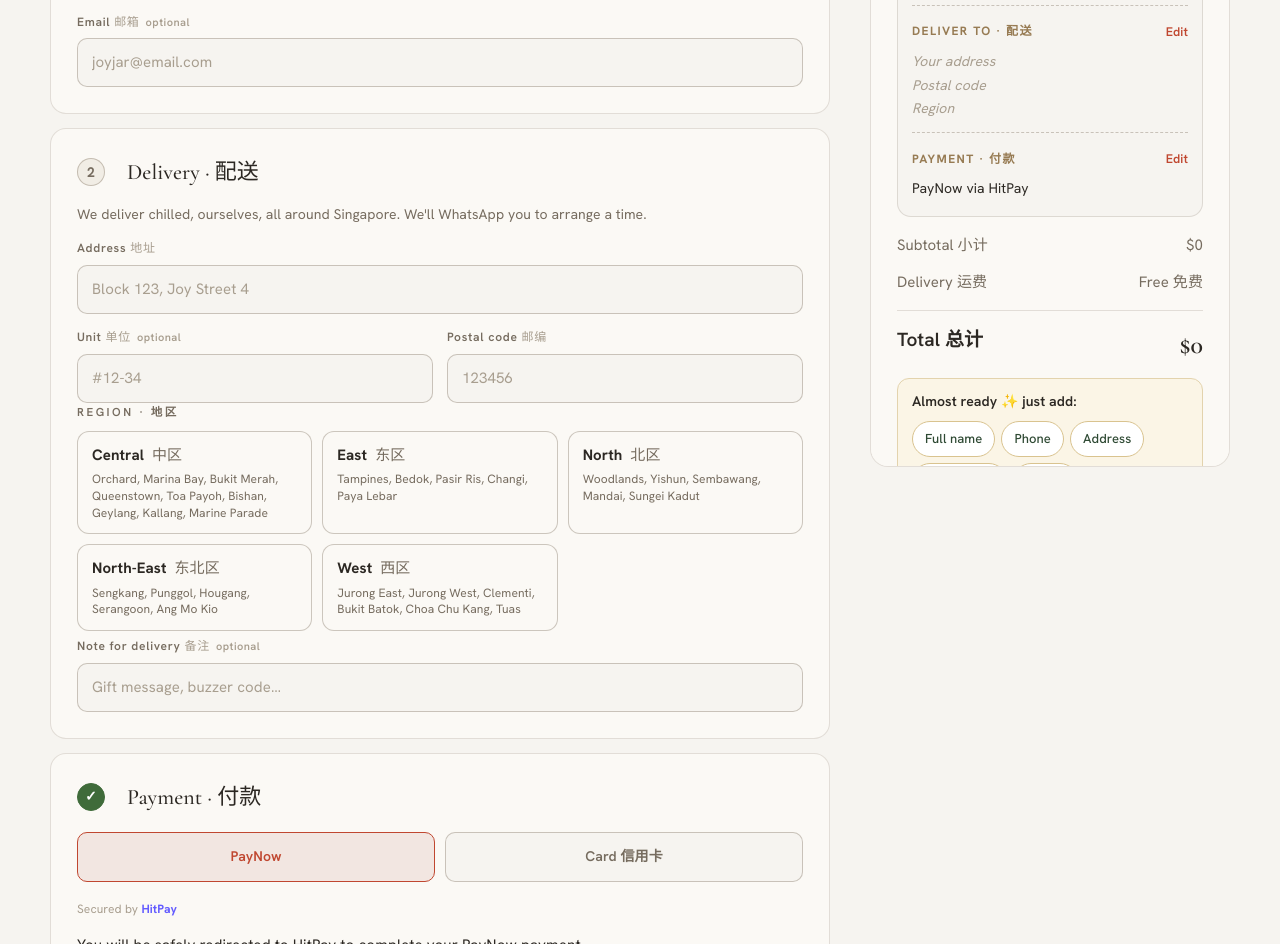
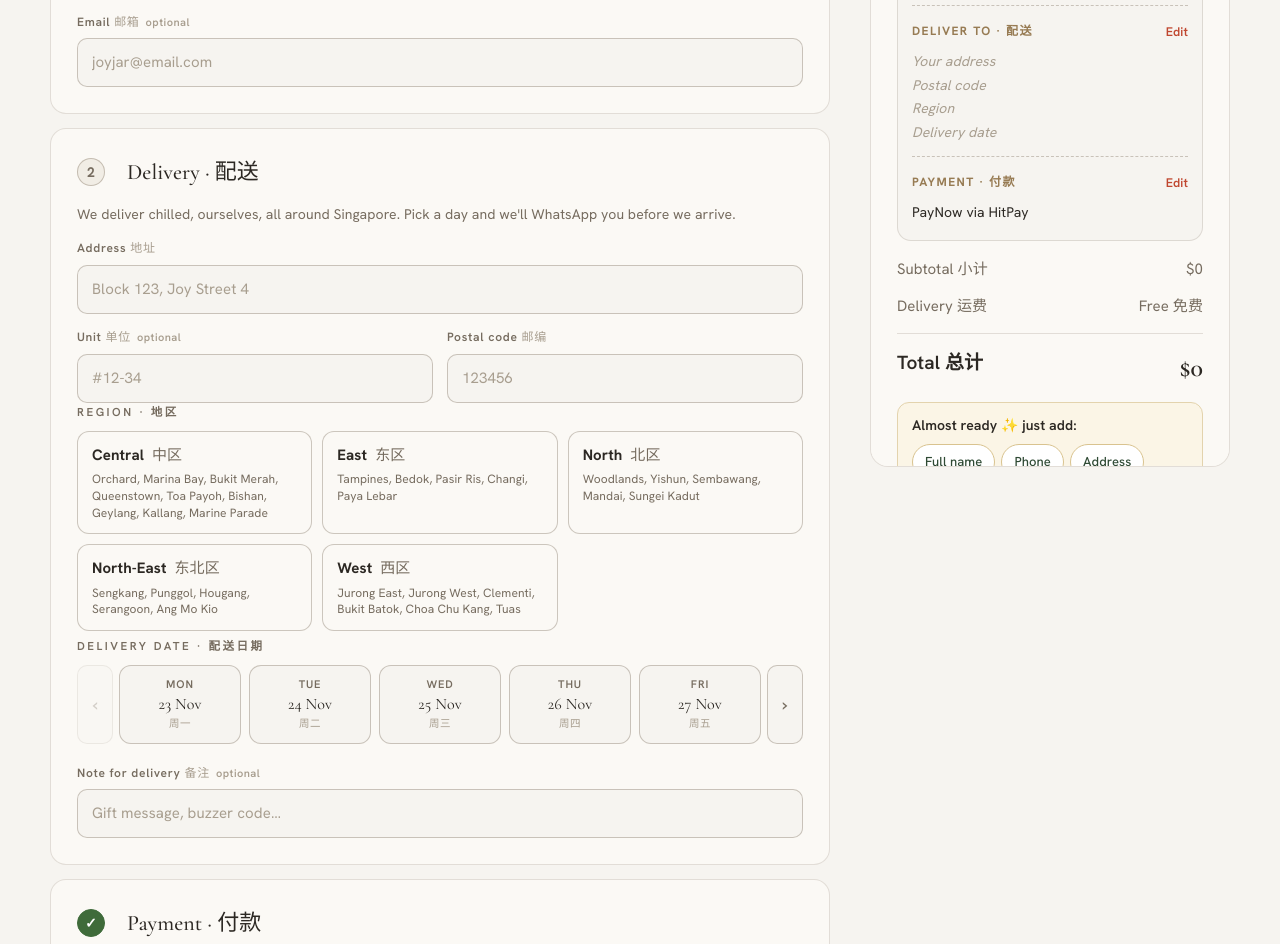
Before and after one commit to jordanleewei/joyjar-shop, a Next.js app: page /checkout in a window 1280 px wide. Shown: the part 440-1384 px from the top of the page. Built offline with nearby package versions, Linux system fonts and the light colour scheme; no server answers; the database is empty.

Commit message:
checkout: delivery date (no time); date shown in admin, labels, email and confirmation
Co-Authored-By: Claude Opus 5.5 <noreply@anthropic.com>
Claude-Session: https://claude.ai/code/session_01CrfUfTPZHZPWNMpYr6TdKC

```diff
--- a/src/app/admin/OrdersClient.tsx
+++ b/src/app/admin/OrdersClient.tsx
@@ -3,6 +3,7 @@
 import React, { useMemo, useState } from "react";
 import { useRouter } from "next/navigation";
 import { REGIONS } from "@/lib/regions";
+import { formatDate } from "@/lib/dates";
 import type { AdminOrder } from "@/lib/adminData";
 
 type View = "new" | "packed" | "delivered" | "all" | "unpaid";
@@ -28,6 +29,7 @@ export function OrdersClient({ paid, unpaid }: { paid: AdminOrder[]; unpaid: Adm
   const [orders, setOrders] = useState(paid);
   const [view, setView] = useState<View>("new");
   const [region, setRegion] = useState<string>("all");
+  const [day, setDay] = useState<string>("all");
   const [q, setQ] = useState("");
   const [sel, setSel] = useState<Set<string>>(new Set());
   const [busy, setBusy] = useState(false);
@@ -40,7 +42,8 @@ export function OrdersClient({ paid, unpaid }: { paid: AdminOrder[]; unpaid: Adm
     if (!s) return true;
     return [o.num, o.name, o.phone, o.postal, o.addr, o.email].some((v) => v.toLowerCase().includes(s));
   };
-  const searched = base.filter(matches);
+  const days = [...new Set(base.map((o) => o.date))].sort((a, b) => (a || "9").localeCompare(b || "9"));
+  const searched = base.filter(matches).filter((o) => day === "all" || o.date === day);
   const counts = useMemo(() => {
     const c: Record<string, number> = { all: searched.length };
     for (const o of searched) c[o.region] = (c[o.region] || 0) + 1;
@@ -51,7 +54,7 @@ export function OrdersClient({ paid, unpaid }: { paid: AdminOrder[]; unpaid: Adm
   // group by region, then by postal code so nearby addresses sit together
   const groups = REGION_ORDER.map((r) => ({
     id: r,
-    list: shown.filter((o) => o.region === r).sort((a, b) => a.postal.localeCompare(b.postal) || a.createdAt.localeCompare(b.createdAt)),
+    list: shown.filter((o) => o.region === r).sort((a, b) => (a.date || "9").localeCompare(b.date || "9") || a.postal.localeCompare(b.postal) || a.createdAt.localeCompare(b.createdAt)),
   })).filter((g) => g.list.length);
 
   const viewCount = (v: View) => v === "unpaid" ? unpaid.length : v === "all" ? orders.length : orders.filter((o) => o.fulfil === v).length;
@@ -81,6 +84,10 @@ export function OrdersClient({ paid, unpaid }: { paid: AdminOrder[]; unpaid: Adm
           <h1>Orders · 订单</h1>
           <p className="adm-muted">{viewCount("new")} to pack ({jarsToPack} jars) · {viewCount("packed")} packed, out for delivery</p>
         </div>
+        <select className="adm-day" value={day} onChange={(e) => { setDay(e.target.value); setSel(new Set()); }} aria-label="Delivery date">
+          <option value="all">All delivery dates</option>
+          {days.map((d) => <option key={d || "none"} value={d}>{d ? formatDate(d) : "No date"} ({base.filter((o) => o.date === d).length})</option>)}
+        </select>
         <input className="adm-search" type="search" placeholder="Search name, phone, postal code, order no." value={q} onChange={(e) => setQ(e.target.value)} />
       </div>
 
@@ -122,7 +129,8 @@ export function OrdersClient({ paid, unpaid }: { paid: AdminOrder[]; unpaid: Adm
                 <article key={o.num} className={`adm-order ${sel.has(o.num) ? "is-sel" : ""}`}>
                   <div className="adm-order-top">
                     <label className="adm-check"><input type="checkbox" checked={sel.has(o.num)} onChange={() => toggle(o.num)} aria-label={`Select ${o.num}`} /> <strong>{o.num}</strong></label>
-                    <span className="adm-muted">{when(o.createdAt)}</span>
+                    {o.date && <span className="adm-date">🗓 {formatDate(o.date)}</span>}
+                    <span className="adm-muted">ordered {when(o.createdAt)}</span>
                     {view !== "unpaid" && <span className={`adm-st adm-st-${o.fulfil}`}>{o.fulfil === "new" ? "To pack" : o.fulfil === "packed" ? "Packed" : "Delivered"}</span>}
                   </div>
                   <div className="adm-order-body">
--- a/src/app/admin/labels/LabelsClient.tsx
+++ b/src/app/admin/labels/LabelsClient.tsx
@@ -2,6 +2,7 @@
 
 import { useState } from "react";
 import { REGIONS } from "@/lib/regions";
+import { formatDate } from "@/lib/dates";
 import type { AdminOrder } from "@/lib/adminData";
 
 // Two layouts: one 4×6" (100×150mm) label per page for label printers, or 8 per A4 sticker sheet.
@@ -30,7 +31,7 @@ export function LabelsClient({ orders }: { orders: AdminOrder[] }) {
             <div className="lbl" key={o.num}>
               <div className="lbl-top">
                 <span className="lbl-region">{r ? <>{r.en.toUpperCase()} <small>{r.zh}</small></> : "NO REGION"}</span>
-                <span className="lbl-num">{o.num}</span>
+                <span className="lbl-num">{o.date ? formatDate(o.date) + " · " : ""}{o.num}</span>
               </div>
               <div className="lbl-to">
                 <span className="lbl-k">TO</span>
--- a/src/app/api/create-hitpay-payment/route.ts
+++ b/src/app/api/create-hitpay-payment/route.ts
@@ -6,12 +6,13 @@ import { discountOptions, applyDiscount } from '@/lib/discounts';
 import { pointsSummary, lockMember } from '@/lib/points';
 import { pointsFor } from '@/lib/club';
 import { REGIONS } from '@/lib/regions';
+import { isDeliveryDate } from '@/lib/dates';
 
 // Prices the cart on the server, saves a pending order, then opens a HitPay payment request.
 export async function POST(request: Request) {
   try {
     const body = await request.json();
-    const { cart, form = {}, region = "", pay = "paynow", discount = {} } = body || {};
+    const { cart, form = {}, region = "", date = "", pay = "paynow", discount = {} } = body || {};
 
     const hitpayApiKey = process.env.HITPAY_API_KEY;
     if (!hitpayApiKey) {
@@ -23,6 +24,7 @@ export async function POST(request: Request) {
     }
     const regionId = REGIONS.some((r) => r.id === region) ? String(region) : '';
     if (!regionId) return NextResponse.json({ error: 'Please choose your delivery region.' }, { status: 400 });
+    if (!isDeliveryDate(String(date))) return NextResponse.json({ error: 'Please pick a delivery date from tomorrow onwards.' }, { status: 400 });
 
     let priced;
     try {
@@ -54,7 +56,7 @@ export async function POST(request: Request) {
             addr: String(form.addr || "").slice(0, 300), unit: String(form.unit || "").slice(0, 40),
             postal: String(form.postal || "").trim().slice(0, 20), note: String(form.note || "").slice(0, 500),
           }),
-          slot: "",
+          slot: String(date), // delivery date, YYYY-MM-DD
           zoneId: regionId,
           region: regionId,
           subtotal: priced.subtotal,
--- a/src/app/checkout/CheckoutClient.tsx
+++ b/src/app/checkout/CheckoutClient.tsx
@@ -13,6 +13,7 @@ import { checkoutSwim } from "@/components/ui/Fish";
 import Link from "next/link";
 import { applyDiscount, maxBlocks, DiscountOptions, REDEEM_BLOCK, REDEEM_VALUE, pointsFor } from "@/lib/club";
 import { REGIONS, regionFromPostal } from "@/lib/regions";
+import { deliveryDates, dateParts, formatDate } from "@/lib/dates";
 
 
 function Field({ id, label, zh, value, onChange, onBlur, placeholder, type = "text", wide, required, optional, error, inputMode, autoComplete }: any) {
@@ -31,7 +32,7 @@ function Field({ id, label, zh, value, onChange, onBlur, placeholder, type = "te
 }
 
 // What's still needed before paying (shown inline and in the summary)
-function validate(form: any, region: string) {
+function validate(form: any, region: string, date: string) {
   const e: Record<string, string> = {};
   const digits = (form.phone || "").replace(/\D/g, "");
   if (!form.name.trim()) e.name = "Add your name so we know who it's for.";
@@ -41,10 +42,12 @@ function validate(form: any, region: string) {
   if (!form.addr.trim()) e.addr = "Add your street and block number.";
   if (!/^\d{6}$/.test((form.postal || "").trim())) e.postal = form.postal.trim() ? "Singapore postal codes have 6 digits." : "Add your 6-digit postal code.";
   if (!region) e.region = "Pick the region you're in.";
+  if (!date) e.date = "Pick a day for your delivery.";
   return e;
 }
-const FIELD_LABEL: Record<string, string> = { name: "Full name", phone: "Phone", email: "Email", addr: "Address", postal: "Postal code", region: "Region" };
-const FIELD_ORDER = ["name", "phone", "email", "addr", "postal", "region"];
+const FIELD_LABEL: Record<string, string> = { name: "Full name", phone: "Phone", email: "Email", addr: "Address", postal: "Postal code", region: "Region", date: "Delivery date" };
+const FIELD_ORDER = ["name", "phone", "email", "addr", "postal", "region", "date"];
+const VISIBLE_DATES = 5;
 
 export function CheckoutClient({ products, bundles, deliveryConfig, member }: any) {
   const router = useRouter();
@@ -54,6 +57,9 @@ export function CheckoutClient({ products, bundles, deliveryConfig, member }: an
   const [form, setForm] = useState({ name: member?.name || "", phone: "", email: member?.email || "", addr: "", unit: "", postal: "", note: "" });
   const [region, setRegion] = useState("");
   const [regionPicked, setRegionPicked] = useState(false); // customer chose it themselves
+  const [dates] = useState(() => deliveryDates());
+  const [date, setDate] = useState("");
+  const [dateOffset, setDateOffset] = useState(0);
   const [pay, setPay] = useState("paynow");
   const [swimming, setSwimming] = useState(false);
 
@@ -87,15 +93,15 @@ export function CheckoutClient({ products, bundles, deliveryConfig, member }: an
     const guess = regionFromPostal(v);
     if (guess && !regionPicked) setRegion(guess); // suggest; never override their own choice
   };
-  const errors = validate(form, region);
+  const errors = validate(form, region, date);
   const missing = FIELD_ORDER.filter((k) => errors[k]);
   const ready = missing.length === 0;
   const err = (k: string) => (showAll || touched[k] ? errors[k] : undefined);
   const blur = (k: string) => () => setTouched((t) => ({ ...t, [k]: true }));
   const contactDone = !errors.name && !errors.phone && !errors.email;
-  const deliveryDone = !errors.addr && !errors.postal && !errors.region;
+  const deliveryDone = !errors.addr && !errors.postal && !errors.region && !errors.date;
   const goTo = (k: string) => {
-    const el = (k === "region" ? document.querySelector("#f-region button") : document.getElementById(`f-${k}`)) as HTMLInputElement | null;
+    const el = (k === "region" || k === "date" ? document.querySelector(`#f-${k} button:not(:disabled)`) : document.getElementById(`f-${k}`)) as HTMLInputElement | null;
     if (el) { el.scrollIntoView({ behavior: "smooth", block: "center" }); setTimeout(() => el.focus({ preventScroll: true }), 350); }
   };
   const goSection = (id: string) => document.getElementById(id)?.scrollIntoView({ behavior: "smooth", block: "start" });
@@ -112,7 +118,7 @@ export function CheckoutClient({ products, bundles, deliveryConfig, member }: an
       const res = await fetch("/api/create-hitpay-payment", {
         method: "POST",
         headers: { "Content-Type": "application/json" },
-        body: JSON.stringify({ cart, form, region, pay, discount: { kind: applied.kind, blocks } })
+        body: JSON.stringify({ cart, form, region, date, pay, discount: { kind: applied.kind, blocks } })
       });
       const data = await res.json();
 
@@ -173,7 +179,7 @@ export function CheckoutClient({ products, bundles, deliveryConfig, member }: an
             <section className="ck-block" id="ck-delivery">
               <h3 className="ck-h"><span className={`ck-num ${deliveryDone ? "is-done" : ""}`}>{deliveryDone ? "✓" : "2"}</span>Delivery · 配送</h3>
 
-              <p className="ck-sub">We deliver chilled, ourselves, all around Singapore. We&apos;ll WhatsApp you to arrange a time.</p>
+              <p className="ck-sub">We deliver chilled, ourselves, all around Singapore. Pick a day and we&apos;ll WhatsApp you before we arrive.</p>
               <div className="field-grid">
                 <Field id="f-addr" label="Address" zh="地址" value={form.addr} onChange={set("addr")} onBlur={blur("addr")} placeholder="Block 123, Joy Street 4" wide required error={err("addr")} autoComplete="street-address" />
                 <Field id="f-unit" label="Unit" zh="单位" value={form.unit} onChange={set("unit")} placeholder="#12-34" optional />
@@ -190,6 +196,28 @@ export function CheckoutClient({ products, bundles, deliveryConfig, member }: an
                 ))}
               </div>
               {err("region") && <span className="field-err">{errors.region}</span>}
+
+              <span className="opt-label">Delivery date · 配送日期</span>
+              <div className="date-picker-wrap" id="f-date">
+                <button type="button" className="date-arrow" data-nofish="1" disabled={dateOffset === 0}
+                  onClick={() => setDateOffset((o) => Math.max(0, o - VISIBLE_DATES))} aria-label="Earlier dates">‹</button>
+                <div className="date-row" role="radiogroup" aria-label="Delivery date">
+                  {dates.slice(dateOffset, dateOffset + VISIBLE_DATES).map((d) => {
+                    const p = dateParts(d);
+                    return (
+                      <button key={d} type="button" role="radio" aria-checked={date === d} data-nofish="1"
+                        className={`date-chip ${date === d ? "is-on" : ""}`} onClick={() => setDate(d)}>
+                        <span className="date-day">{p.day}</span>
+                        <span className="date-num">{p.date} {p.month}</span>
+                        <small>{p.dayZh}</small>
+                      </button>
+                    );
+                  })}
+                </div>
+                <button type="button" className="date-arrow" data-nofish="1" disabled={dateOffset + VISIBLE_DATES >= dates.length}
+                  onClick={() => setDateOffset((o) => Math.min(dates.length - VISIBLE_DATES, o + VISIBLE_DATES))} aria-label="Later dates">›</button>
+              </div>
+              {err("date") && <span className="field-err">{errors.date}</span>}
 
               <Field id="f-note" label="Note for delivery" zh="备注" value={form.note} onChange={set("note")} placeholder="Gift message, buzzer code…" wide optional />
             </section>
@@ -240,6 +268,7 @@ export function CheckoutClient({ products, bundles, deliveryConfig, member }: an
                 <p className={errors.addr ? "review-empty" : ""}>{form.addr.trim() ? `${form.addr.trim()}${form.unit.trim() ? `, ${form.unit.trim()}` : ""}` : "Your address"}</p>
                 <p className={errors.postal ? "review-empty" : ""}>{form.postal.trim() ? `Singapore ${form.postal.trim()}` : "Postal code"}</p>
                 <p className={region ? "" : "review-empty"}>{region ? `${REGIONS.find((r) => r.id === region)?.en} region` : "Region"}</p>
+                <p className={date ? "" : "review-empty"}>{date ? `Delivery on ${formatDate(date)}` : "Delivery date"}</p>
                 {form.note.trim() && <p className="review-note">“{form.note.trim()}”</p>}
               </div>
               <div className="review-sec">
--- a/src/app/checkout/confirm/page.tsx
+++ b/src/app/checkout/confirm/page.tsx
@@ -1,6 +1,7 @@
 "use client";
 
 import React, { Suspense, useEffect, useRef, useState } from "react";
+import { formatDate } from "@/lib/dates";
 import { checkoutSwim } from "@/components/ui/Fish";
 import { useRouter, useSearchParams } from "next/navigation";
 import Link from "next/link";
@@ -74,12 +75,12 @@ function ConfirmContent() {
 
         <div className="confirm-meta">
           <div><span>Order 订单</span><strong>{order.num}</strong></div>
-          <div><span>Delivery 配送</span><strong>We&apos;ll WhatsApp you</strong></div>
+          <div><span>Delivery 配送</span><strong>{formatDate(order.slot) || "We'll WhatsApp you"}</strong></div>
           <div><span>{paid ? "Paid 已付" : "Amount 金额"}</span><strong>{priceStr(order.total)} · {order.method === "paynow" ? "PayNow" : "Card"}</strong></div>
         </div>
 
         <p className="confirm-note">
-          We self-deliver every jar by hand. {order.firstName ? `${order.firstName}, we` : "We"}&apos;ll WhatsApp you to arrange a delivery time.
+          We self-deliver every jar by hand. {order.firstName ? `${order.firstName}, we` : "We"}&apos;ll WhatsApp you before we arrive.
         </p>
         {paid && order.member && !!order.points && (
           <p className="confirm-note">✨ You earned <strong>{order.points} points</strong> with this order.</p>
--- a/src/app/styles.css
+++ b/src/app/styles.css
@@ -1554,3 +1554,5 @@ html{ scroll-padding-top:90px; }
 }
 .stk-hidden{ margin-top:24px; }
 .stk-hidden summary{ cursor:pointer; font-size:14px; color:#766c5f; padding:8px 0 14px; }
+.adm-day{ min-height:42px; border:1px solid rgba(70,52,28,.26); border-radius:999px; padding:8px 14px; font:inherit; font-size:14px; background:#fff; }
+.adm-date{ font-weight:700; font-size:14px; background:#f6efe2; border-radius:999px; padding:3px 10px; }
--- a/src/lib/adminData.ts
+++ b/src/lib/adminData.ts
@@ -3,7 +3,7 @@ import { prisma } from "./db";
 import { itemLines } from "./email";
 
 export type AdminOrder = {
-  num: string; createdAt: string; status: string; fulfil: string; region: string; method: string;
+  num: string; createdAt: string; date: string; status: string; fulfil: string; region: string; method: string;
   name: string; phone: string; email: string; addr: string; unit: string; postal: string; note: string;
   lines: string[]; jars: number; subtotal: number; discount: number; deliveryFee: number; total: number; member: boolean;
 };
@@ -22,7 +22,7 @@ export async function loadOrders(where: any = {}, take = 400): Promise<AdminOrde
     try { items = JSON.parse(o.items || "[]"); } catch {}
     const jars = items.reduce((s, it) => s + (it.box ? (it.contents?.length || 6) : (bundles.find((b) => b.id === it.bundleId)?.qty || 1)) * (it.qty || 1), 0);
     return {
-      num: o.num, createdAt: o.createdAt.toISOString(), status: o.status, fulfil: o.fulfil, region: o.region || (["central", "east", "north", "northeast", "west"].includes(o.zoneId) ? o.zoneId : ""),
+      num: o.num, createdAt: o.createdAt.toISOString(), date: /^\d{4}-\d{2}-\d{2}$/.test(o.slot) ? o.slot : "", status: o.status, fulfil: o.fulfil, region: o.region || (["central", "east", "north", "northeast", "west"].includes(o.zoneId) ? o.zoneId : ""),
       method: o.method, name: String(c.name || ""), phone: String(c.phone || ""), email: String(c.email || ""),
       addr: String(c.addr || ""), unit: String(c.unit || ""), postal: String(c.postal || ""), note: String(c.note || ""),
       lines: itemLines(o.items, name), jars, subtotal: o.subtotal, discount: o.discount, deliveryFee: o.deliveryFee, total: o.total, member: !!o.memberId,
--- /dev/null
+++ b/src/lib/dates.ts
@@ -0,0 +1,33 @@
+// Delivery dates, worked out in Singapore time. Customers pick a day (no time slot).
+export const DELIVERY_DAYS_AHEAD = 30;
+const DAY = 864e5;
+const SG = 8 * 60 * 60 * 1000;
+
+const sgToday = () => new Date(Date.now() + SG).toISOString().slice(0, 10);
+const addDays = (iso: string, n: number) => new Date(Date.parse(iso + "T00:00:00Z") + n * DAY).toISOString().slice(0, 10);
+
+// tomorrow up to 30 days ahead
+export function deliveryDates(now?: string) {
+  const today = now || sgToday();
+  return Array.from({ length: DELIVERY_DAYS_AHEAD }, (_, i) => addDays(today, i + 1));
+}
+
+export function isDeliveryDate(iso: string) {
+  return /^\d{4}-\d{2}-\d{2}$/.test(iso) && deliveryDates().includes(iso);
+}
+
+const DAYS = ["Sun", "Mon", "Tue", "Wed", "Thu", "Fri", "Sat"];
+const DAYS_ZH = ["周日", "周一", "周二", "周三", "周四", "周五", "周六"];
+const MONTHS = ["Jan", "Feb", "Mar", "Apr", "May", "Jun", "Jul", "Aug", "Sep", "Oct", "Nov", "Dec"];
+
+export function dateParts(iso: string) {
+  const d = new Date(iso + "T00:00:00Z");
+  return { day: DAYS[d.getUTCDay()], dayZh: DAYS_ZH[d.getUTCDay()], date: d.getUTCDate(), month: MONTHS[d.getUTCMonth()], m: d.getUTCMonth() + 1 };
+}
+
+// "Wed, 25 Nov" (or "" if not a date)
+export function formatDate(iso: string) {
+  if (!/^\d{4}-\d{2}-\d{2}$/.test(iso || "")) return "";
+  const p = dateParts(iso);
+  return `${p.day}, ${p.date} ${p.month}`;
+}
--- a/src/lib/email.ts
+++ b/src/lib/email.ts
@@ -2,6 +2,7 @@
 // Needs RESEND_API_KEY and ORDER_EMAIL_TO in Vercel. Without them it quietly does nothing
 // (orders are always in the admin page).
 import { regionName } from "./regions";
+import { formatDate } from "./dates";
 
 const esc = (s: any) => String(s ?? "").replace(/[&<>"']/g, (c) => ({ "&": "&amp;", "<": "&lt;", ">": "&gt;", '"': "&quot;", "'": "&#39;" }[c] as string));
 const money = (n: number) => "$" + Number(n || 0).toFixed(2);
@@ -35,6 +36,7 @@ export async function sendOrderEmail(order: any) {
   <div style="font-family:Arial,sans-serif;font-size:15px;color:#2c2823;max-width:560px">
     <h2 style="margin:0 0 4px">New order ${esc(order.num)} 🎉</h2>
     <p style="margin:0 0 16px;color:#6b6358">${money(order.total)} paid by ${order.method === "card" ? "card" : "PayNow"} · ${esc(regionName(order.region))}</p>
+    ${formatDate(order.slot) ? `<p style="margin:0 0 16px;font-size:17px"><b>Deliver on ${esc(formatDate(order.slot))}</b></p>` : ""}
     <h3 style="margin:16px 0 6px">Deliver to</h3>
     <p style="margin:0;line-height:1.5"><b>${esc(c.name)}</b><br>${esc(c.phone)}${c.email ? "<br>" + esc(c.email) : ""}<br>
     ${esc(c.addr)}${c.unit ? ", " + esc(c.unit) : ""}<br>Singapore ${esc(c.postal)}</p>
@@ -44,13 +46,13 @@ export async function sendOrderEmail(order: any) {
     <p style="margin:12px 0 0;line-height:1.6">Subtotal ${money(order.subtotal)}${order.discount ? `<br>Discount −${money(order.discount)}` : ""}<br>Delivery ${order.deliveryFee ? money(order.deliveryFee) : "Free"}<br><b>Total ${money(order.total)}</b></p>
     <p style="margin:20px 0 0"><a href="${site}/admin" style="background:#2f4a34;color:#fff;padding:10px 16px;border-radius:999px;text-decoration:none">Open orders · print label</a></p>
   </div>`;
-  const text = [`New order ${order.num} · ${money(order.total)} · ${regionName(order.region)}`, "", c.name, c.phone, c.email || "",
+  const text = [`New order ${order.num} · ${money(order.total)} · ${regionName(order.region)}`, formatDate(order.slot) ? `Deliver on ${formatDate(order.slot)}` : "", "", c.name, c.phone, c.email || "",
     `${c.addr}${c.unit ? ", " + c.unit : ""}`, `Singapore ${c.postal}`, c.note ? `Note: ${c.note}` : "", "", ...lines, "", `${site}/admin`].filter((x) => x !== undefined).join("\n");
 
   const res = await fetch("https://api.resend.com/emails", {
     method: "POST",
     headers: { Authorization: `Bearer ${key}`, "Content-Type": "application/json" },
-    body: JSON.stringify({ from, to: to.split(",").map((s) => s.trim()).filter(Boolean), subject: `New JoyJar order ${order.num} · ${money(order.total)} · ${regionName(order.region)}`, html, text }),
+    body: JSON.stringify({ from, to: to.split(",").map((s) => s.trim()).filter(Boolean), subject: `New JoyJar order ${order.num} · ${formatDate(order.slot) ? formatDate(order.slot) + " · " : ""}${regionName(order.region)}`, html, text }),
   });
   if (!res.ok) console.error("Resend error", res.status, (await res.text()).slice(0, 300));
 }
```
